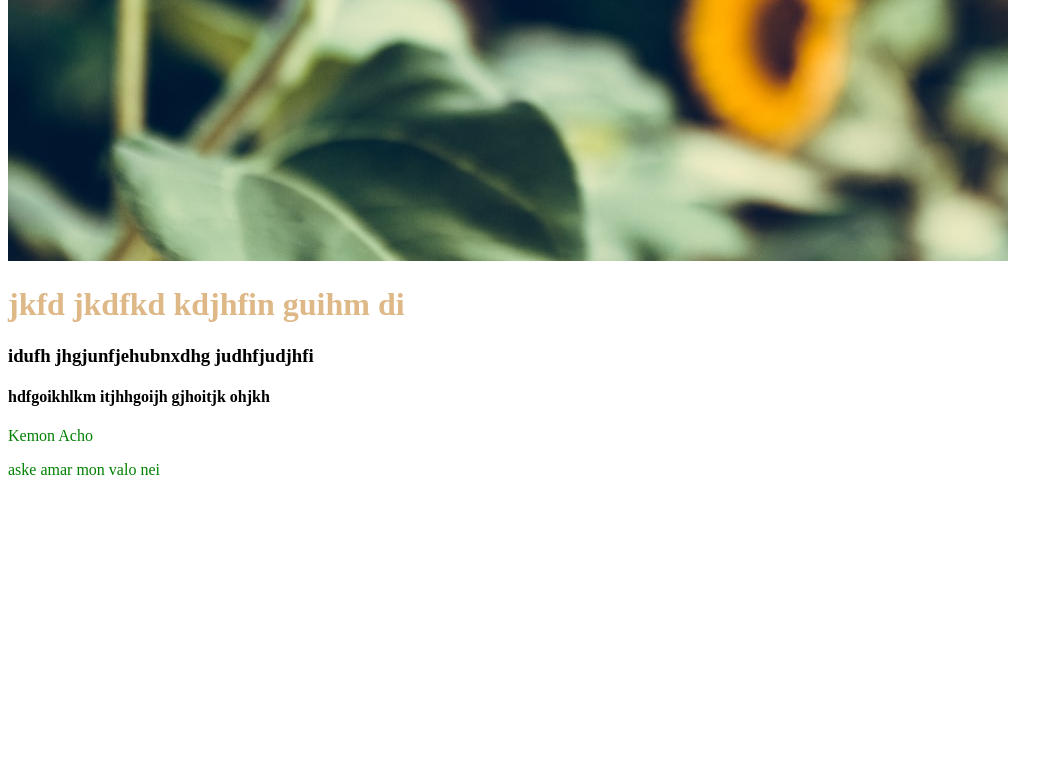
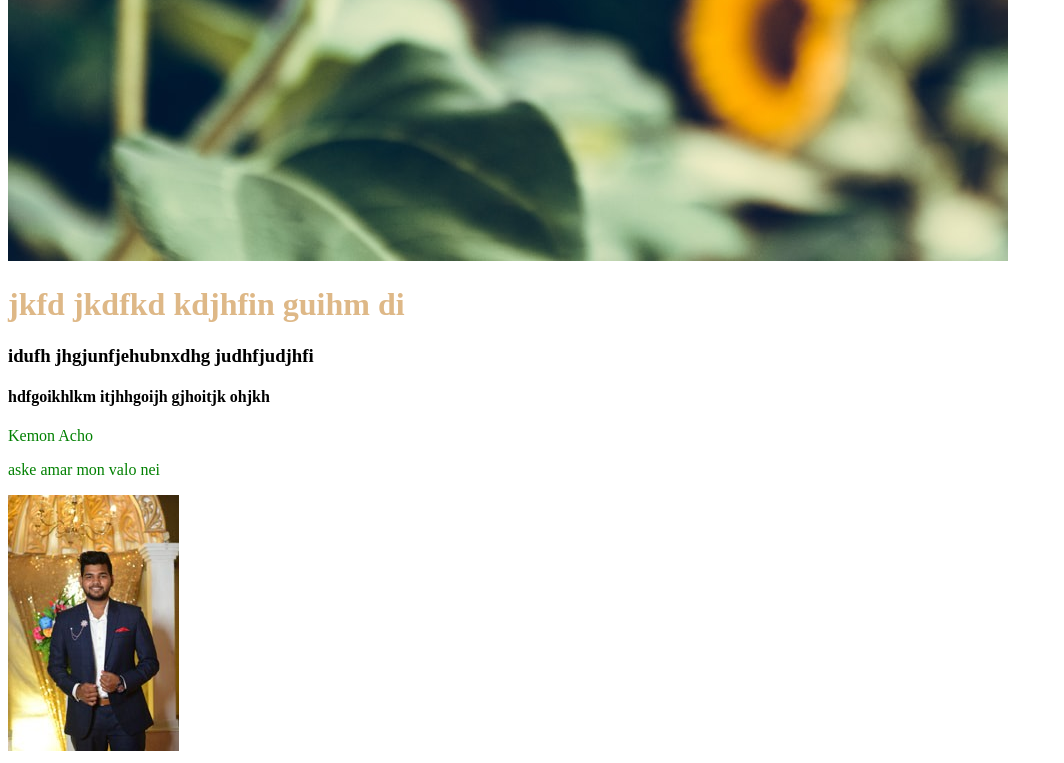
Before and after one commit to Asadrayat/my-sec-repo, a plain HTML site: page index.html in a window 1280 px wide. Shown: the part 1247-2010 px from the top of the page, without its empty margins (0-1064 px from the left). Before the commit the page ends 1742 px from the top, so only its background shows below. Drawn offline with Linux system fonts and the light colour scheme.

Commit message:
image added of owner

```diff
--- a/index.html
+++ b/index.html
@@ -15,5 +15,6 @@
     <h4>hdfgoikhlkm itjhhgoijh gjhoitjk ohjkh</h4>
     <p>Kemon Acho</p>
     <p>aske amar mon valo nei</p>
+    <img src="pic3.jpg" alt="">
 </body>
 </html>
```
Also changed, not shown: pic3.jpg (added).
